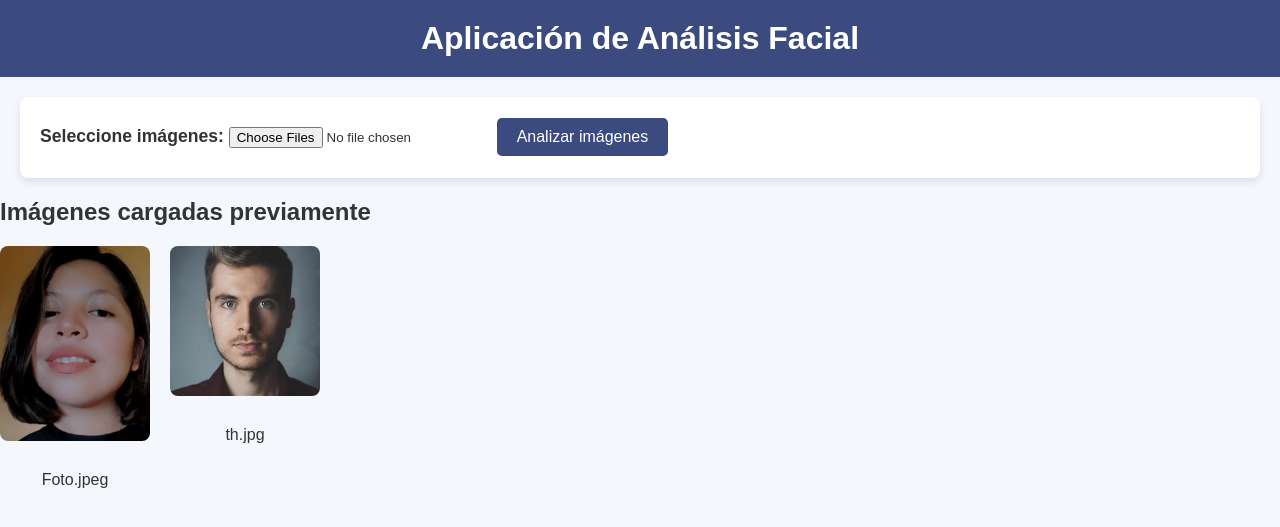
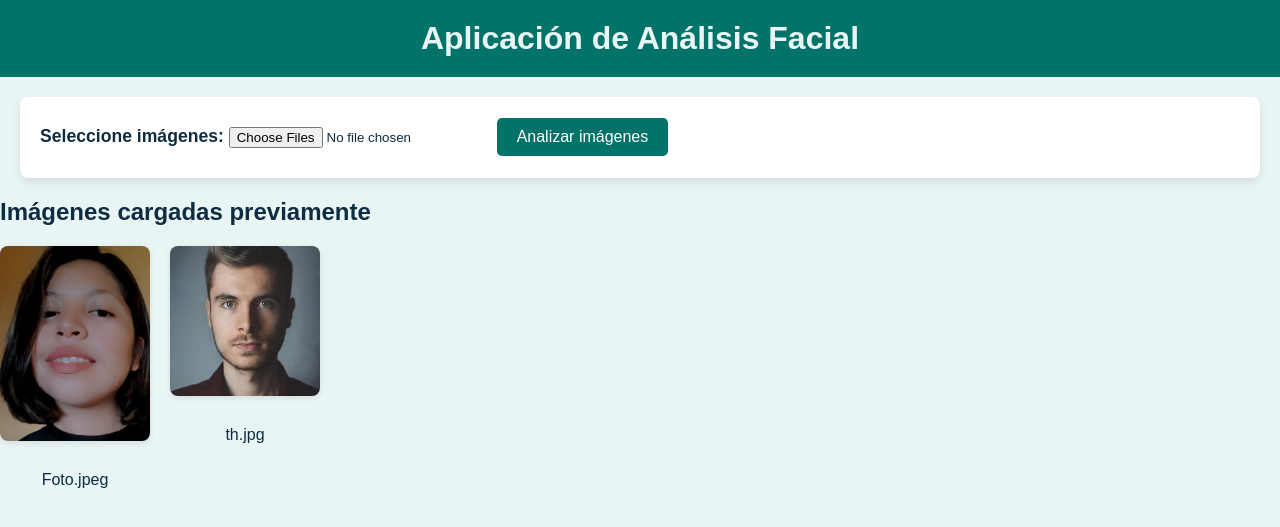
Before and after one commit to Cris-Miranda/points_facial_examen, a Flask app: page / in a window 1280 px wide. Shown: the top 527 px of the page. Run offline with Flask 2, Linux system fonts and the light colour scheme.

Commit message:
Update index.html

```diff
--- a/templates/index.html
+++ b/templates/index.html
@@ -10,13 +10,13 @@
         font-family: Arial, sans-serif;
         margin: 0;
         padding: 0;
-            background-color: #f4f7fc;
-            color: #333;
+        background-color: #e9f5f5; /* Fondo suave */
+        color: #0f2c40; /* Texto oscuro */
     }
 
     header {
-            background-color: #3b4a7f;
-            color: white;
+        background-color: #027368; /* Verde oscuro */
+        color: #e9f5f5; /* Texto claro */
         text-align: center;
         padding: 20px;
     }
@@ -26,7 +26,7 @@
     }
 
     form {
-            background-color: #ffffff;
+        background-color: #ffffff; /* Fondo blanco */
         padding: 20px;
         margin: 20px;
         border-radius: 8px;
@@ -36,6 +36,7 @@
     label {
         font-size: 1.1rem;
         font-weight: bold;
+        color: #0f2c40; /* Texto de etiquetas */
         margin-right: 10px;
     }
 
@@ -44,8 +45,8 @@
     }
 
     button {
-            background-color: #3b4a7f;
-            color: white;
+        background-color: #027368; /* Botón verde oscuro */
+        color: #ffffff; /* Texto claro */
         padding: 10px 20px;
         border: none;
         border-radius: 5px;
@@ -55,13 +56,13 @@
     }
 
     button:hover {
-            background-color: #2a3b66;
+        background-color: #014d44; /* Botón verde más oscuro */
     }
 
     #results {
         margin: 20px;
         padding: 20px;
-            background-color: #fff;
+        background-color: #f1fdfd; /* Fondo claro */
         border-radius: 8px;
         box-shadow: 0 4px 8px rgba(0, 0, 0, 0.1);
     }
@@ -87,10 +88,11 @@
         text-align: center;
         font-size: 1.5rem;
         padding: 20px;
+        color: #027368; /* Texto de carga */
     }
 
     #error {
-            color: red;
+        color: #d9534f; /* Rojo para errores */
         text-align: center;
         font-size: 1.2rem;
         margin: 20px;
@@ -107,12 +109,14 @@
         cursor: pointer;
         border-radius: 8px;
         transition: transform 0.3s ease;
+        box-shadow: 0 2px 6px rgba(0, 0, 0, 0.1);
     }
 
     .previous-images img:hover {
         transform: scale(1.1);
     }
 </style>
+
 </head>
 <body>
     <header>
```
Lines whose indentation alone changed are shown as unchanged.
